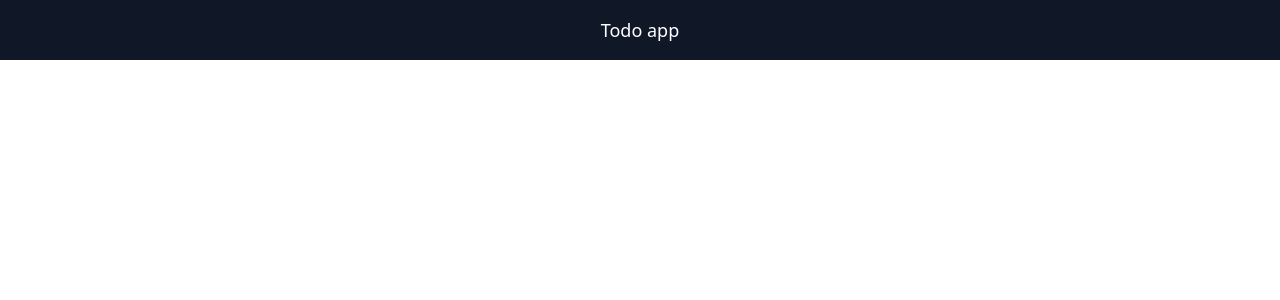
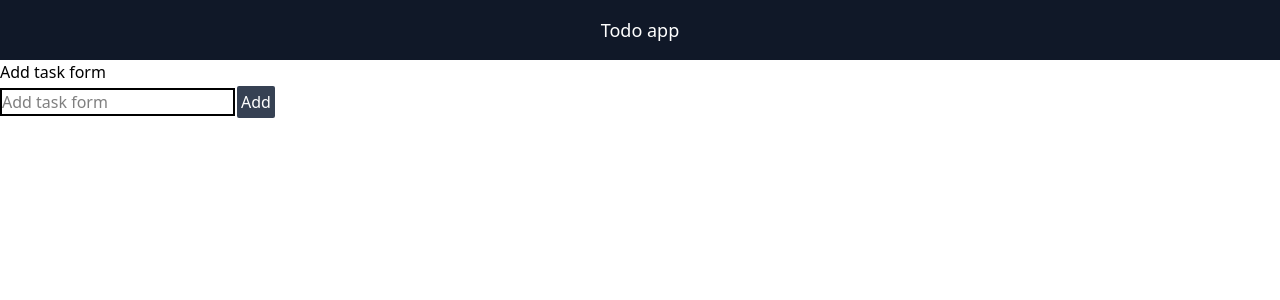
Before and after one commit to loverboykosu/todo_app, a React (Vite) app: page / in a window 1280 px wide. Shown: the top 300 px of the page. Built offline with nearby package versions, Linux system fonts and the light colour scheme.

Commit message:
feat: add taskform

```diff
--- a/src/components/Todo.jsx
+++ b/src/components/Todo.jsx
@@ -5,6 +5,16 @@ const Todo = () => {
         <h1 className="bg-gray-900 text-white text-center p-4 text-lg ">
           Todo app
         </h1>
+
+        <p>Add task form</p>
+        <input
+          className="border-2 border-solid"
+          type="text"
+          placeholder="Add task form"
+        />
+        <button className="border-2 border-solid rounded bg-gray-700 text-white p-1">
+          Add
+        </button>
       </div>
     </>
   );
```
